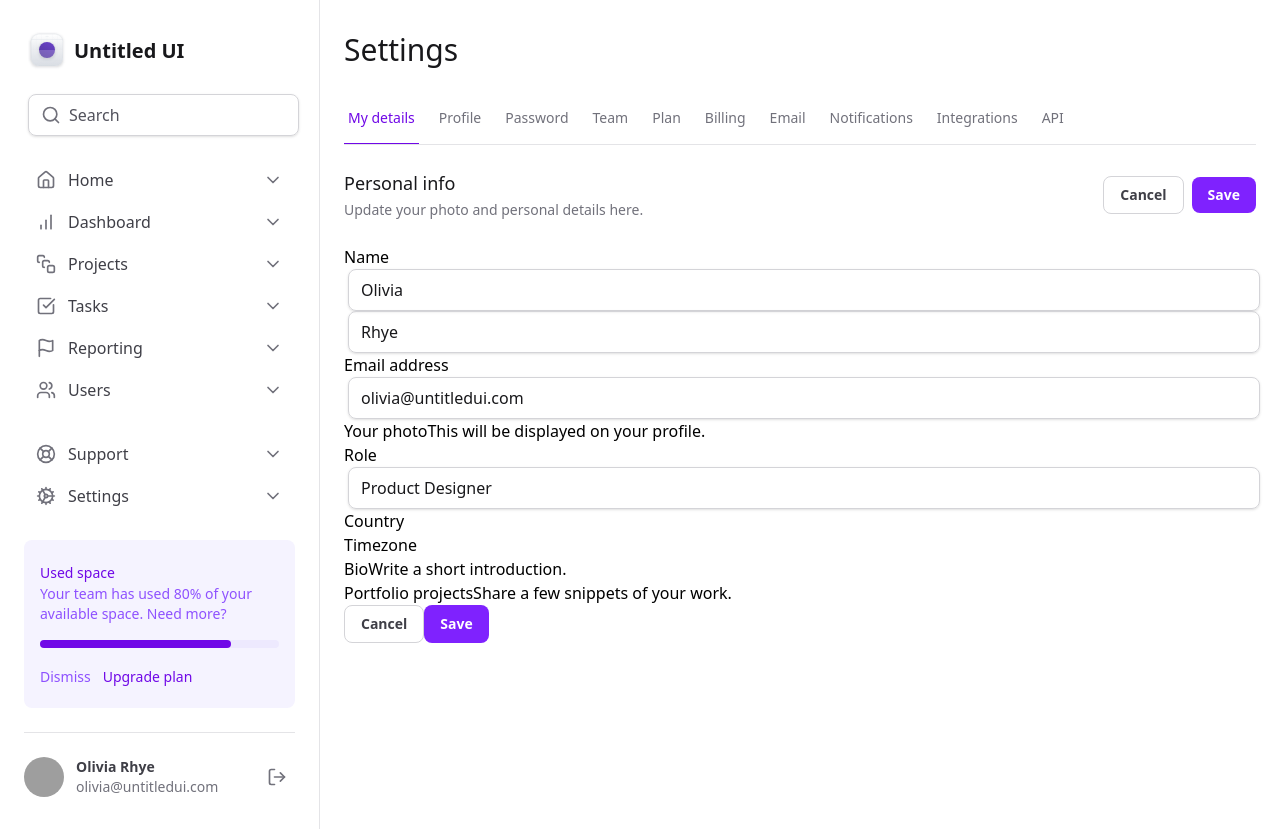
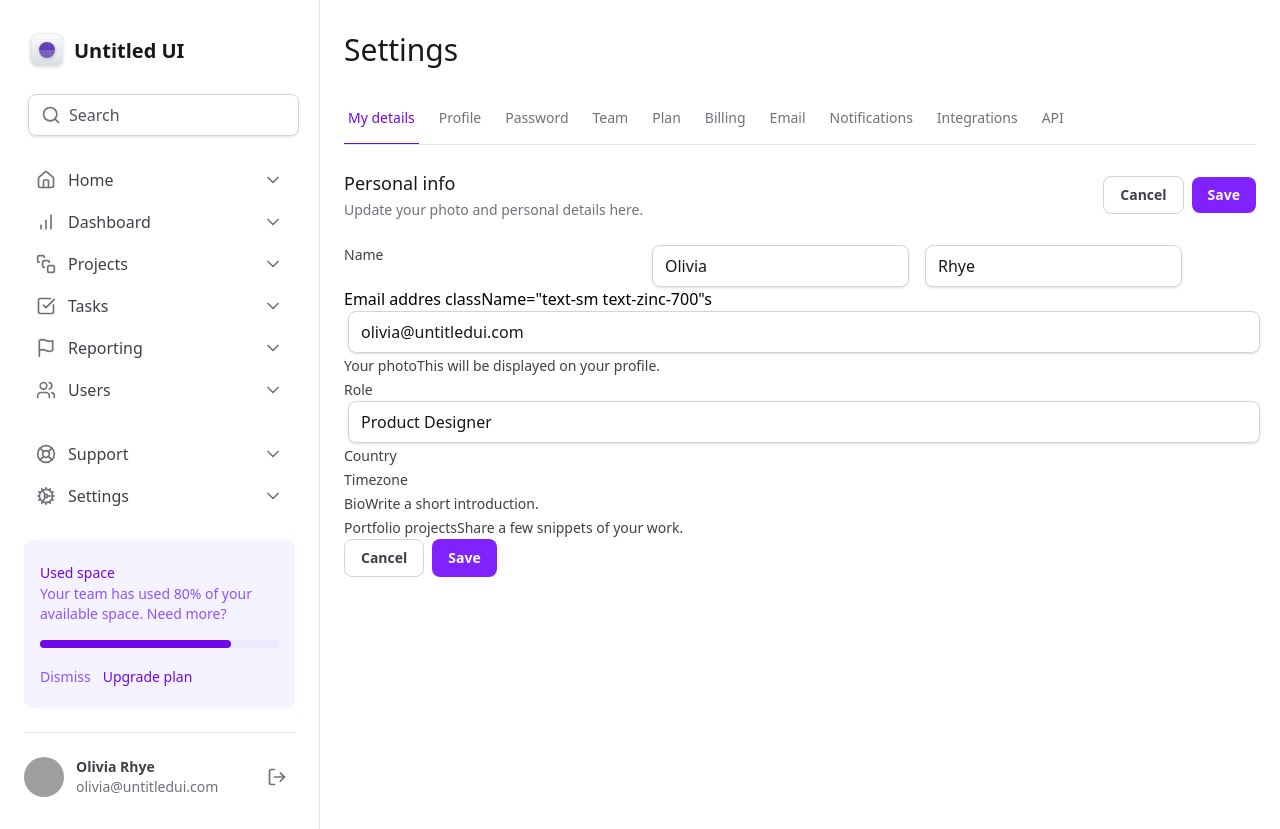
Before and after one commit to Beatriz-Cavallieri/tailwind-dashboard, a React (Vite) app: page / in a window 1280 px wide. Built offline with nearby package versions, Linux system fonts and the light colour scheme; grey boxes are pictures that could not be loaded.

Commit message:
style: styles input labels

```diff
--- a/src/components/PersonalInfoForm/index.tsx
+++ b/src/components/PersonalInfoForm/index.tsx
@@ -1,4 +1,4 @@
-import * as Input from '../Input'
+import * as Input from "../Input"
 
 const PersonalInfoForm = () => {
   return (
@@ -24,11 +24,13 @@ const PersonalInfoForm = () => {
       </div>
 
       <form id="settings" className="mt-6 flex w-full flex-col">
-        <div>
-          <label htmlFor="firstName">
+        <div className="grid grid-cols-3">
+          <label
+            htmlFor="firstName"
+            className="text-sm text-zinc-700">
             Name
           </label>
-          <div>
+          <div className="flex gap-2">
             <Input.Root>
               <Input.Control id="firstName" defaultValue="Olivia" />
             </Input.Root>
@@ -40,7 +42,9 @@ const PersonalInfoForm = () => {
         </div>
 
         <div>
-          <label htmlFor="email">  Email address
+          <label
+            htmlFor="email">  Email addres
+            className="text-sm text-zinc-700"s
           </label>
           <Input.Root>
             <Input.Control
@@ -52,7 +56,9 @@ const PersonalInfoForm = () => {
         </div>
 
         <div>
-          <label htmlFor="email">
+          <label
+            htmlFor="email"
+            className="text-sm text-zinc-700">
             Your photo
             <span >
               This will be displayed on your profile.
@@ -62,7 +68,9 @@ const PersonalInfoForm = () => {
         </div>
 
         <div >
-          <label htmlFor="role" >
+          <label
+            htmlFor="role"
+            className="text-sm text-zinc-700">
             Role
           </label>
           <Input.Root>
@@ -71,21 +79,27 @@ const PersonalInfoForm = () => {
         </div>
 
         <div>
-          <label htmlFor="country">
+          <label
+            htmlFor="country"
+            className="text-sm text-zinc-700">
             Country
           </label>
           <div />
         </div>
 
         <div>
-          <label htmlFor="timezone">
+          <label
+            htmlFor="timezone"
+            className="text-sm text-zinc-700">
             Timezone
           </label>
           <div />
         </div>
 
         <div >
-          <label htmlFor="bio" >
+          <label
+            htmlFor="bio"
+            className="text-sm text-zinc-700">
             Bio
             <span>
               Write a short introduction.
@@ -95,7 +109,9 @@ const PersonalInfoForm = () => {
         </div>
 
         <div>
-          <label htmlFor="projects">
+          <label
+            htmlFor="projects"
+            className="text-sm text-zinc-700">
             Portfolio projects
             <span>
               Share a few snippets of your work.
@@ -104,7 +120,7 @@ const PersonalInfoForm = () => {
           <div />
         </div>
 
-        <div className="flex">
+        <div className="flex gap-2">
           <button
             type="button"
             className="rounded-lg px-4 py-2 text-sm font-semibold text-zinc-700 hover:bg-zinc-50 border border-zinc-300"
```
